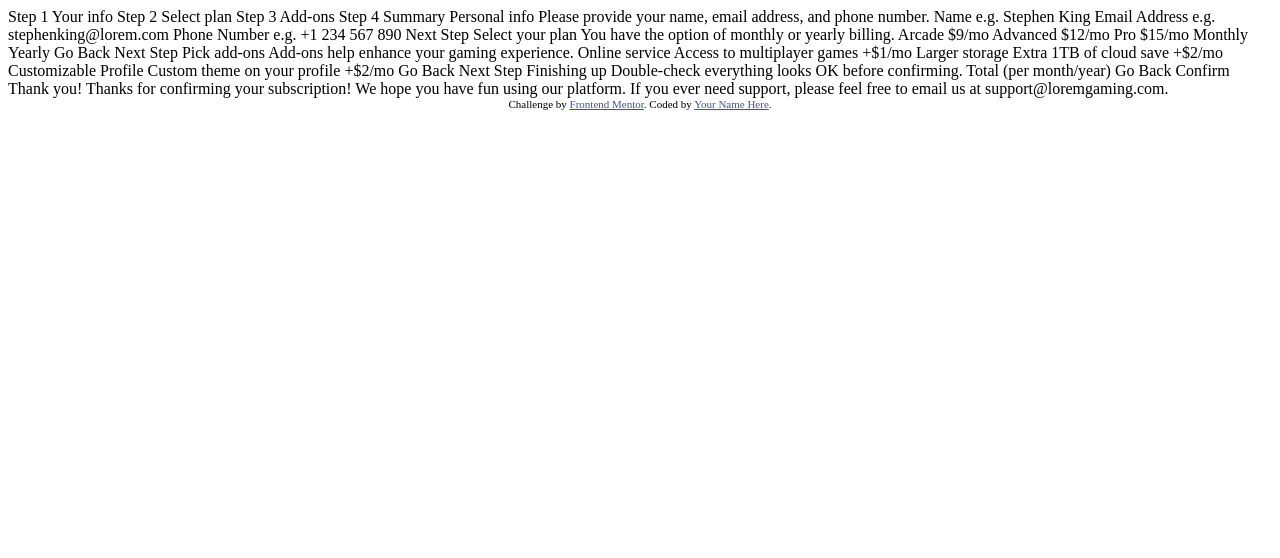
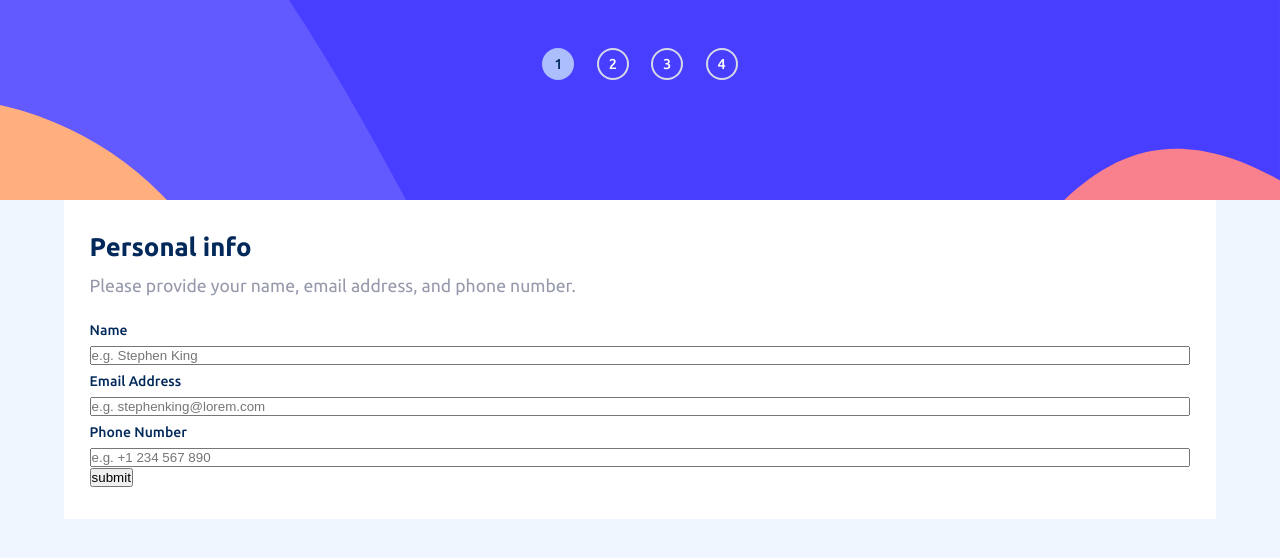
Before and after one commit to akash6205/MULTI-STEP-FORM, a website: page index.html in a window 1280 px wide. Drawn offline with Linux system fonts and the light colour scheme.

Commit message:
working on form...

```diff
--- a/index.html
+++ b/index.html
@@ -1,126 +1,67 @@
 <!DOCTYPE html>
 <html lang="en">
 <head>
-  <meta charset="UTF-8">
-  <meta name="viewport" content="width=device-width, initial-scale=1.0"> <!-- displays site properly based on user's device -->
-
-  <link rel="icon" type="image/png" sizes="32x32" href="./assets/images/favicon-32x32.png">
-
-  <title>Frontend Mentor | Multi-step form</title>
-
-  <!-- Feel free to remove these styles or customise in your own stylesheet 👍 -->
-  <style>
-    .attribution { font-size: 11px; text-align: center; }
-    .attribution a { color: hsl(228, 45%, 44%); }
-  </style>
+    <meta charset="UTF-8">
+    <meta http-equiv="X-UA-Compatible" content="IE=edge">
+    <meta name="viewport" content="width=device-width, initial-scale=1.0">
+    <link rel="stylesheet" href="sass/main.css">
+    <title>Multi Step Form</title>
 </head>
 <body>
-
-  <!-- Sidebar start -->
-
-  Step 1
-  Your info
-
-  Step 2
-  Select plan
-
-  Step 3
-  Add-ons
-
-  Step 4
-  Summary
-
-  <!-- Sidebar end -->
-
-  <!-- Step 1 start -->
-
-  Personal info
-  Please provide your name, email address, and phone number.
-
-  Name
-  e.g. Stephen King
-
-  Email Address
-  e.g. stephenking@lorem.com
-
-  Phone Number
-  e.g. +1 234 567 890
-
-  Next Step
-
-  <!-- Step 1 end -->
-
-  <!-- Step 2 start -->
-
-  Select your plan
-  You have the option of monthly or yearly billing.
-
-  Arcade
-  $9/mo
-
-  Advanced
-  $12/mo
-
-  Pro
-  $15/mo
-
-  Monthly
-  Yearly
-
-  Go Back
-  Next Step
-
-  <!-- Step 2 end -->
-
-  <!-- Step 3 start -->
-
-  Pick add-ons
-  Add-ons help enhance your gaming experience.
-
-  Online service
-  Access to multiplayer games
-  +$1/mo
-
-  Larger storage
-  Extra 1TB of cloud save
-  +$2/mo
-
-  Customizable Profile
-  Custom theme on your profile
-  +$2/mo
-
-  Go Back
-  Next Step
-
-  <!-- Step 3 end -->
-
-  <!-- Step 4 start -->
-
-  Finishing up
-  Double-check everything looks OK before confirming.
-
-  <!-- Dynamically add subscription and add-on selections here -->
-
-  Total (per month/year)
-
-  Go Back
-  Confirm
-
-  <!-- Step 4 end -->
-
-  <!-- Step 5 start -->
-
-  Thank you!
-
-  Thanks for confirming your subscription! We hope you have fun
-  using our platform. If you ever need support, please feel free
-  to email us at support@loremgaming.com.
-
-  <!-- Step 5 end -->
-
-  <div class="attribution">
-    Challenge by <a href="https://www.frontendmentor.io?ref=challenge" target="_blank">Frontend Mentor</a>.
-    Coded by <a href="#">Your Name Here</a>.
-  </div>
+    <div class="comtainer">
+        <div class="steps">
+            <span class="step active">1</span>
+            <div>
+                <p>step 1</p>
+                <p>YOUR INFO</p>
+            </div>
+            <span class="step">2</span>
+            <div>
+                <p>step 2</p>
+                <p>SELECT PLAN</p>
+            </div>
+            <span class="step">3</span>
+            <div>
+                <p>step 3</p>
+                <p>ADD-ONS</p>
+            </div>
+            <span class="step">4</span>
+            <div>
+                <p>step 4</p>
+                <p>SUMMARY</p>
+            </div>
+        </div>
+        <div class="info">
+            <div class="action">
+                <div class="head">
+                    <p class="title">Personal info</p>
+                    <p class="sub-title">Please provide your name, email address, and phone number.</p>
+                </div>
+                <form action="#" id="form">
+                    <label class="lable" for="name">Name</label>
+                    <input type="text"
+                           name=""
+                           id="name"
+                           placeholder="e.g. Stephen King"
+                           >
+                    <label class="lable" for="email">Email Address</label>
+                    <input type="email"
+                           name=""
+                           id="email"
+                           placeholder="e.g. stephenking@lorem.com"
+                           >
+                    <label class="lable" for="number">Phone Number</label>
+                    <input type="number"
+                           name=""
+                           id="number"
+                           placeholder="e.g. +1 234 567 890"
+                           >
+                </form>
+            </div>
+            <div class="buttons">
+                <button type="submit">submit</button>
+            </div>
+        </div>
+    </div>
 </body>
 </html>
--- /dev/null
+++ b/package.json
@@ -0,0 +1,5 @@
+{
+  "dependencies": {
+    "dotenv": "^16.0.3"
+  }
+}
--- /dev/null
+++ b/sass/_colors.scss
@@ -0,0 +1,16 @@
+$colors:(
+    primary:(
+        blue-400: hsl(213, 96%, 18%),
+        blue-300: hsl(243, 100%, 62%),
+        blue-200: hsl(228, 100%, 84%),
+        blue-100: hsl(206, 94%, 87%),
+        red-100: hsl(354, 84%, 57%),
+    ),
+    Neutral:(
+        500: hsl(231, 11%, 63%),
+        400: hsl(229, 24%, 87%),
+        300: hsl(217, 100%, 97%),
+        200: hsl(231, 100%, 99%),
+        100: hsl(0, 0%, 100%),
+    )
+)
--- /dev/null
+++ b/sass/main.scss
@@ -0,0 +1,92 @@
+@use 'colors' as *;
+
+:root{
+    @each $color , $shades in $colors{
+        @each $shade , $value in $shades{
+            --clr-#{$color}-#{$shade}:#{$value};
+        }
+    }
+}
+
+@import url('https://fonts.googleapis.com/css2?family=Ubuntu:wght@400;500;700&display=swap');
+
+*{
+    margin: 0;
+    padding: 0;
+    box-sizing: border-box;
+}
+
+body{
+    background-color: var(--clr-Neutral-300);
+    font-family: 'Ubuntu', sans-serif;
+}
+
+.comtainer{
+    // background-color: var(--clr-Neutral-100);
+
+    .steps{
+        background-image: url(/assets/images/bg-sidebar-mobile.svg);
+        background-repeat: no-repeat;
+        background-size: cover;
+        height: 200px;
+        display: flex;
+        gap: 1.4rem;
+        justify-content: center;
+
+    & div{
+        display: none;
+    }
+    .step{
+        width: 32px;
+        height: 32px;
+        border-radius: 50%;
+        display: grid;
+        place-content: center;
+        background-color: transparent;
+        color: var(--clr-Neutral-100);
+        border: 2px solid var(--clr-Neutral-400);
+        margin-top: 3rem;
+        font-size: .9rem;
+        font-weight: 500;
+    }
+    .active{
+        color: var(--clr-primary-blue-400);
+        background-color: var(--clr-primary-blue-200);
+        border: none;
+    }
+    }
+
+    .info{
+        width: 90%;
+        background-color: var(--clr-Neutral-100);
+        margin-inline: auto;
+        padding: 2rem 1.6rem;
+
+    .action{
+
+    .title{
+        color: var(--clr-primary-blue-400);
+        font-size: 1.6rem;
+        font-weight: 700;
+    }
+    .sub-title{
+        color: var(--clr-Neutral-500);
+        line-height: 1.3;
+        font-size: 1.1rem;
+        margin-top: .8rem;
+    }
+    }
+    #form{
+        display: flex;
+        flex-direction: column;
+        margin-top: 1rem;
+
+    .lable{
+        color: var(--clr-primary-blue-400);
+        font-size: 14px;
+        font-weight: 500;
+        padding:8px 0;
+    }
+    }
+    }
+}
```
Also changed, not shown: format.html (added, +121 -0 lines), text.txt (added, +101 -0 lines), sass/main.css (added), test.txt (deleted), 3 other files.
